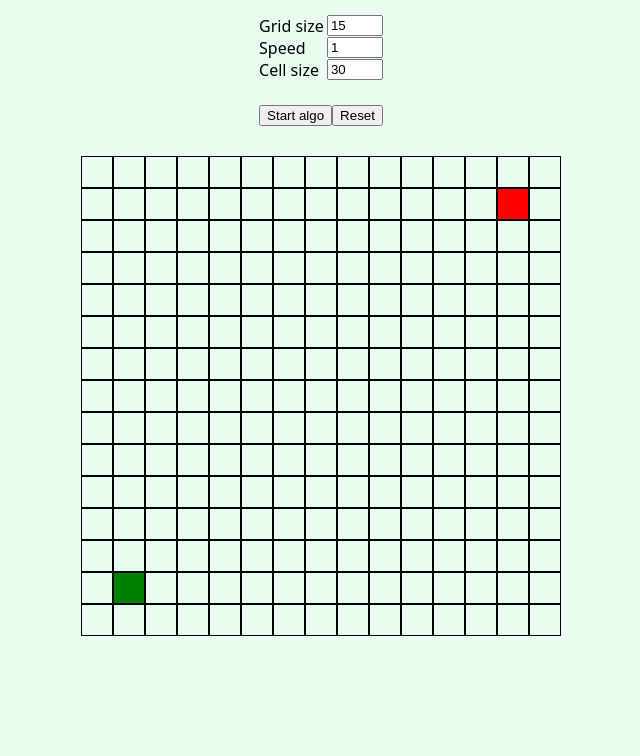
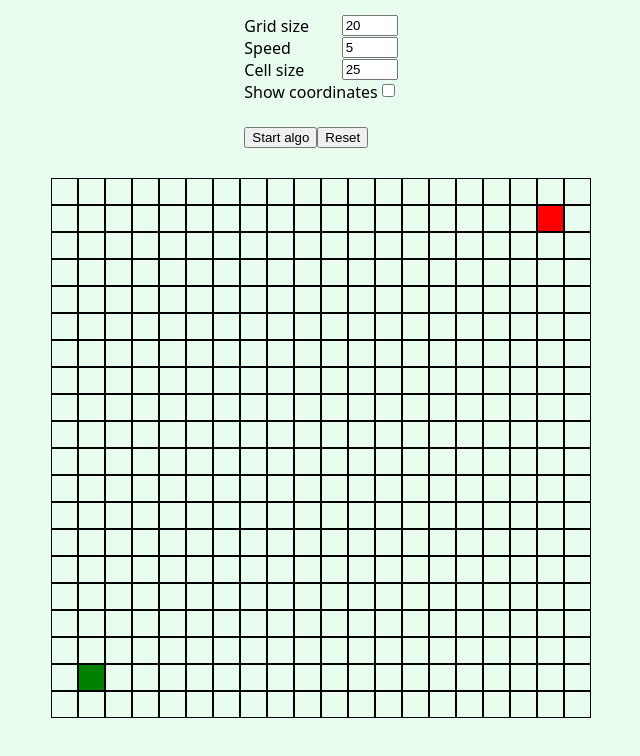
Before and after one commit to vptps/a-star-vue, a Vue app: page / in a window 1280 px wide. Shown: the top 756 px of the page, without its empty margins (319-959 px from the left). Built offline with nearby package versions, Linux system fonts and the light colour scheme.

Commit message:
provide/inject example

```diff
--- a/src/App.vue
+++ b/src/App.vue
@@ -4,6 +4,7 @@
       v-model:gridSize="gridSize"
       v-model:speed="speed"
       v-model:cellSize="cellSize"
+      v-model:showCoordinates="showCoordinates"
       @startAlgo="startAlgo"
       @resetGrid="create2dArray"
     /> <!-- replaces v2's v-bind.sync  -->
@@ -23,14 +24,15 @@
 import Grid from '@/components/Grid.vue';
 import AppMenu from '@/components/AppMenu.vue';
 
-import { ref, onMounted, watch } from 'vue';
+import { ref, onMounted, watch, provide } from 'vue';
 import { showSolution, getNodeNeighbours, getDistance, compareNodes, sleep } from '@/utils/utils.js';
 
 
-const gridSize = ref(15);
-const speed = ref(1);
-const cellSize = ref(30);
+const gridSize = ref(20);
+const speed = ref(5);
+const cellSize = ref(25);
 const cellList = ref([]);
+const showCoordinates = ref(false);
 
 function create2dArray () {
   cellList.value = [];
@@ -122,7 +124,10 @@ watch(gridSize, () => {
 
 onMounted(() => {
   create2dArray();
-})
+});
+
+// provide/inject, used to avoid props drilling
+provide('showCoordinates', showCoordinates);
 </script>
 
 <style>
--- a/src/components/AppMenu.vue
+++ b/src/components/AppMenu.vue
@@ -28,6 +28,13 @@
       step="1"
       :value="cellSize"
       @input="update('cellSize', $event)"
+    /><br />
+
+    <label>Show coordinates</label>
+    <input
+      type="checkbox"
+      :value="showCoordinates"
+      @input="$emit('update:showCoordinates', !showCoordinates)"
     />
 
     <br /><br />
@@ -60,6 +67,10 @@ defineProps({
   cellSize: {
     type: Number,
     required: true
+  },
+  showCoordinates: {
+    type: Boolean,
+    required: true
   }
 });
 
@@ -88,7 +99,14 @@ function update (variable, event) {
   emit('update:' + variable, val);
 }
 
-const emit = defineEmits(['update:gridSize', 'update:speed', 'update:cellSize', 'startAlgo', 'resetGrid']);
+const emit = defineEmits({
+  'update:gridSize': size => !isNaN(size),
+  'update:speed': size => !isNaN(size),
+  'update:cellSize': size => !isNaN(size),
+  'update:showCoordinates': null,
+  'startAlgo': null,
+  'resetGrid': null
+});
 </script>
 
 <style>
--- a/src/components/Cell.vue
+++ b/src/components/Cell.vue
@@ -6,11 +6,14 @@
     :style="cellStyle"
     class="cell"
   >
+    <span v-show="showCoordinates">
+      {{ cell.x }} {{ cell.y }}
+    </span>
   </div>
 </template>
 
 <script setup>
-import { defineProps, computed, defineEmits } from 'vue';
+import { defineProps, computed, defineEmits, inject } from 'vue';
 
 const props = defineProps({
   cellSize: {
@@ -48,8 +51,17 @@ function setCrossable (editBlock) {
     emit('toggleCrossable', {'x': props.cell.x, 'y': props.cell.y});
   }
 }
+
+// here we use a non-mandatory default value in case data was not provided
+const showCoordinates = inject('showCoordinates', false);
 </script>
 
 <style>
-
+.cell {
+  font-size: 6px;
+  -webkit-user-select: none;
+  -moz-user-select: none;
+  -ms-user-select: none;
+  user-select: none;
+}
 </style>
--- a/src/components/Grid.vue
+++ b/src/components/Grid.vue
@@ -12,11 +12,11 @@
     >
       <cell
         v-for="j in gridSize"
-        :key="'col' + j"
+        :key="'col' + j + '_' + i"
         :cellSize="cellSize"
         :cell="cellList[i - 1][j - 1]"
         :editBlock="editBlock"
-        @toggleCrossable="reemit($event)"
+        @toggleCrossable="reemit"
       />
     </div>
   </div>
@@ -44,7 +44,7 @@ defineProps({
   }
 });
 
-const emit = defineEmits(['toggleCrossable'])
+const emit = defineEmits(['toggleCrossable']);
 
 function reemit (evt) {
   emit('toggleCrossable', evt);
```
